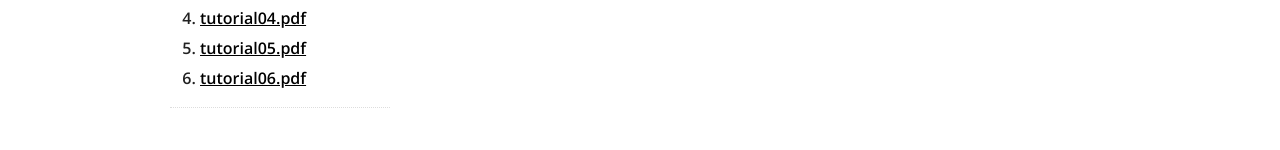
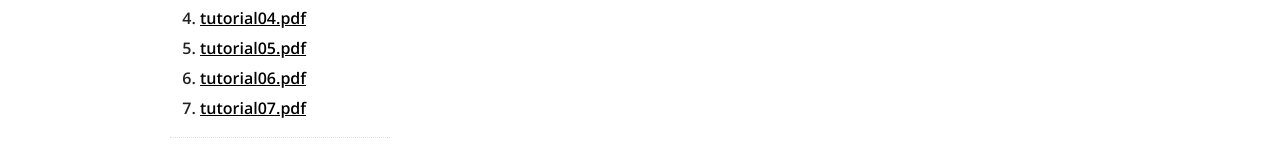
Before and after one commit to Wentong-DST/Wentong-DST.github.io, a Jekyll site: the page built from index.html, in a window 1280 px wide. Shown: the part 999-1149 px from the top of the page. Built offline with Jekyll 4.4.1, drawn with Linux system fonts in a browser that asks for light colours; nearby versions of some CDN libraries; before the commit the page ends 1122 px from its top, so only the background shows below that.

Commit message:
cs1020e tutorial 07

```diff
--- a/_includes/sidebar.html
+++ b/_includes/sidebar.html
@@ -39,6 +39,7 @@
         <li><a href="/cs1020e/tutorial04.pdf"><u>tutorial04.pdf</u></a></li>
         <li><a href="/cs1020e/tutorial05.pdf"><u>tutorial05.pdf</u></a></li>
         <li><a href="/cs1020e/tutorial06.pdf"><u>tutorial06.pdf</u></a></li>
+        <li><a href="/cs1020e/tutorial07.pdf"><u>tutorial07.pdf</u></a></li>
     </ol>
     </p>
   </div>
```
Also changed, not shown: 1 other file.
